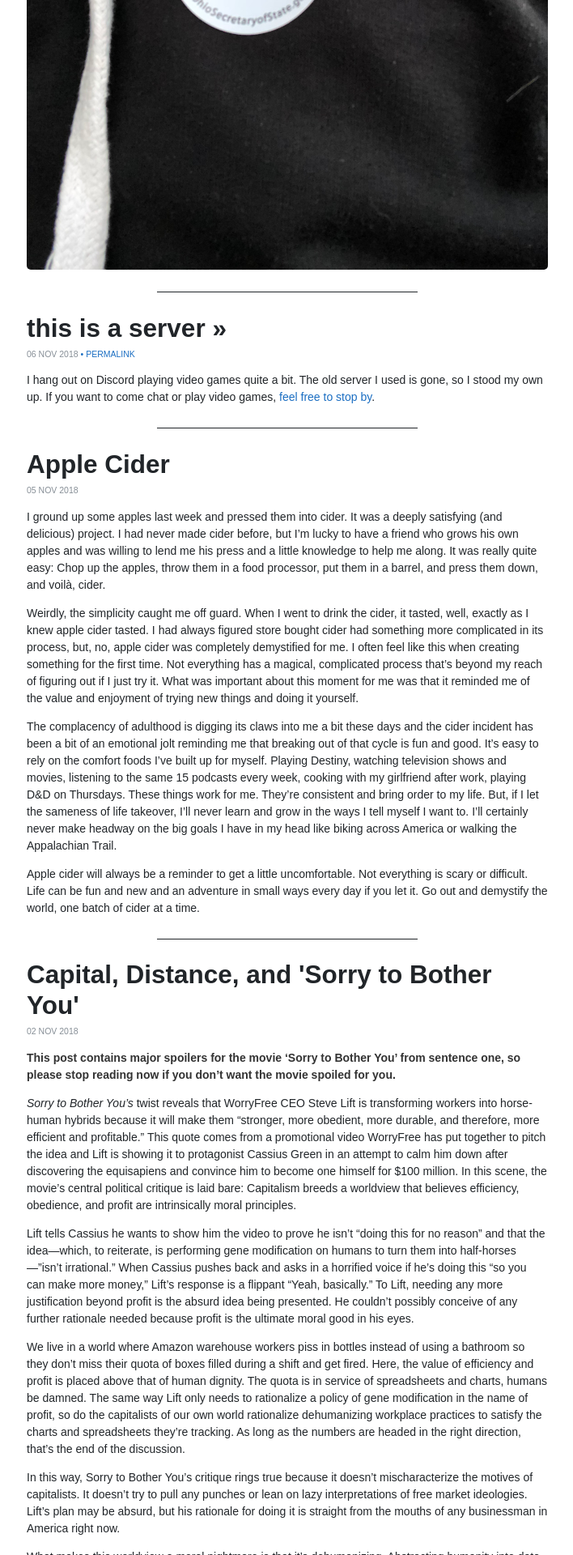
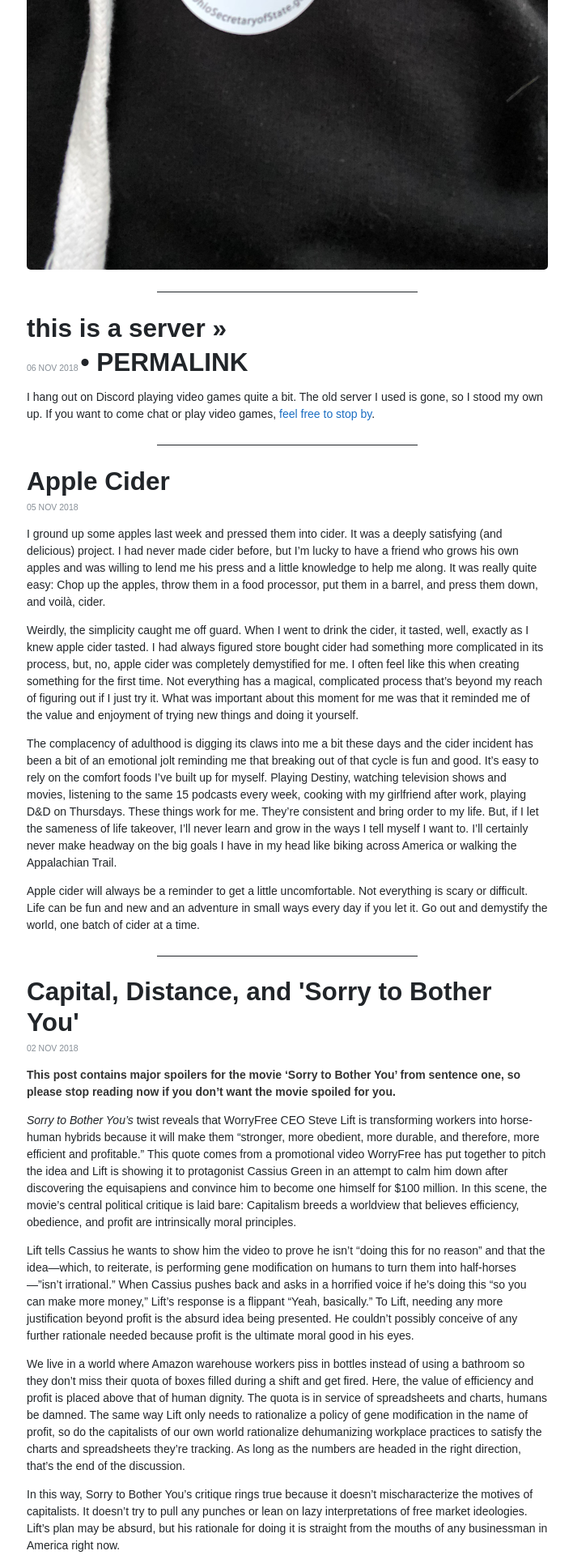
Before and after one commit to thisisamatthew/thisisamatthew.github.io, a Jekyll site: the page built from index.html, in a window 1280 px wide. Shown: the part 4480-6400 px from the top of the page at 81% size, without its empty margins (285-993 px from the left). Built offline with Jekyll 4.4.1, drawn with Linux system fonts in a browser that asks for light colours; the list of posts is cut into pages by our own code.

Commit message:
permalink fiddling

```diff
--- a/index.html
+++ b/index.html
@@ -22,7 +22,7 @@ layout: default
         <div class="list-post-date">
             <time class="list-post-date">{{ post.date | date_to_string }}</time>
             {% if post.link %}
-            <a href="{{ post.url | prepend: site.baseurl }}" class="list-post-perma">
+            <a href="{{ post.url | prepend: site.baseurl }}" class="list-post-title">
                          &bull; Permalink
             </a>
             {% endif %}
```
Lines whose indentation alone changed are shown as unchanged.
